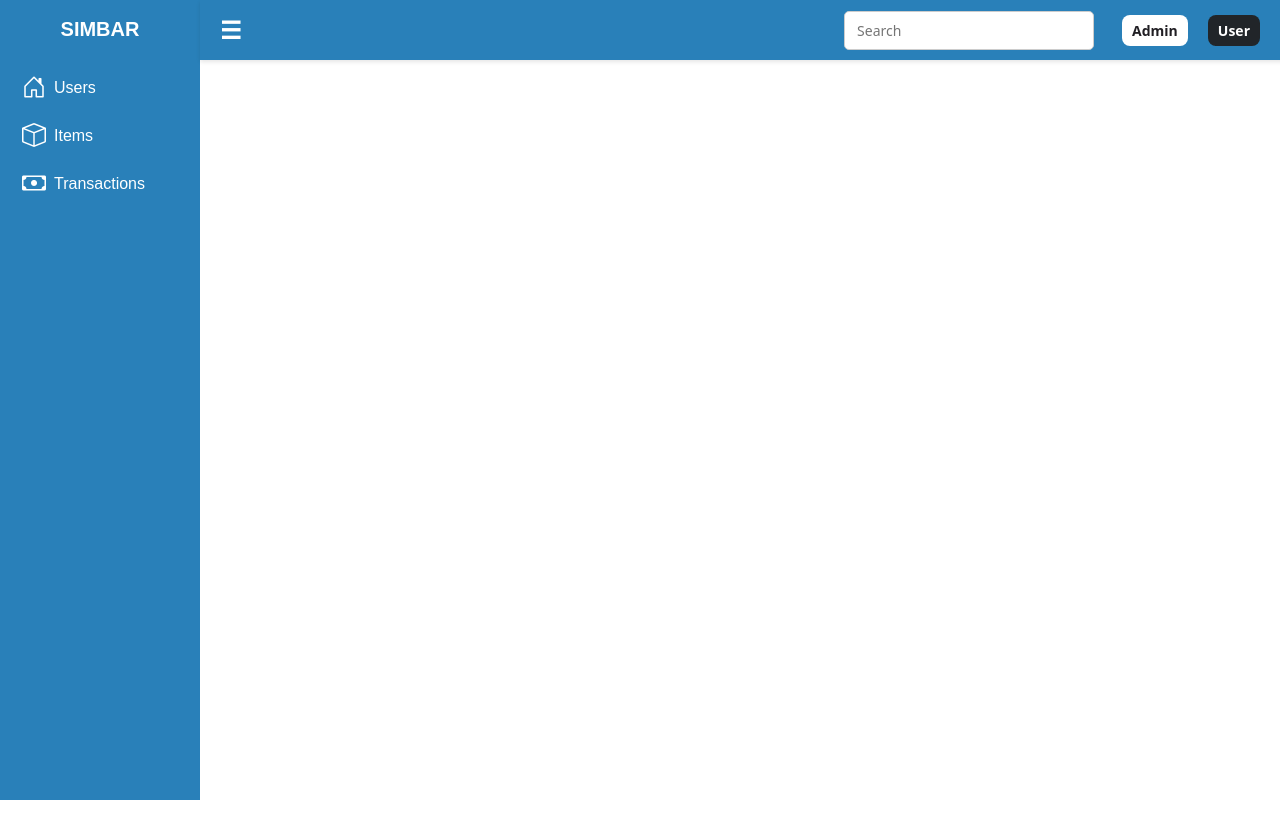
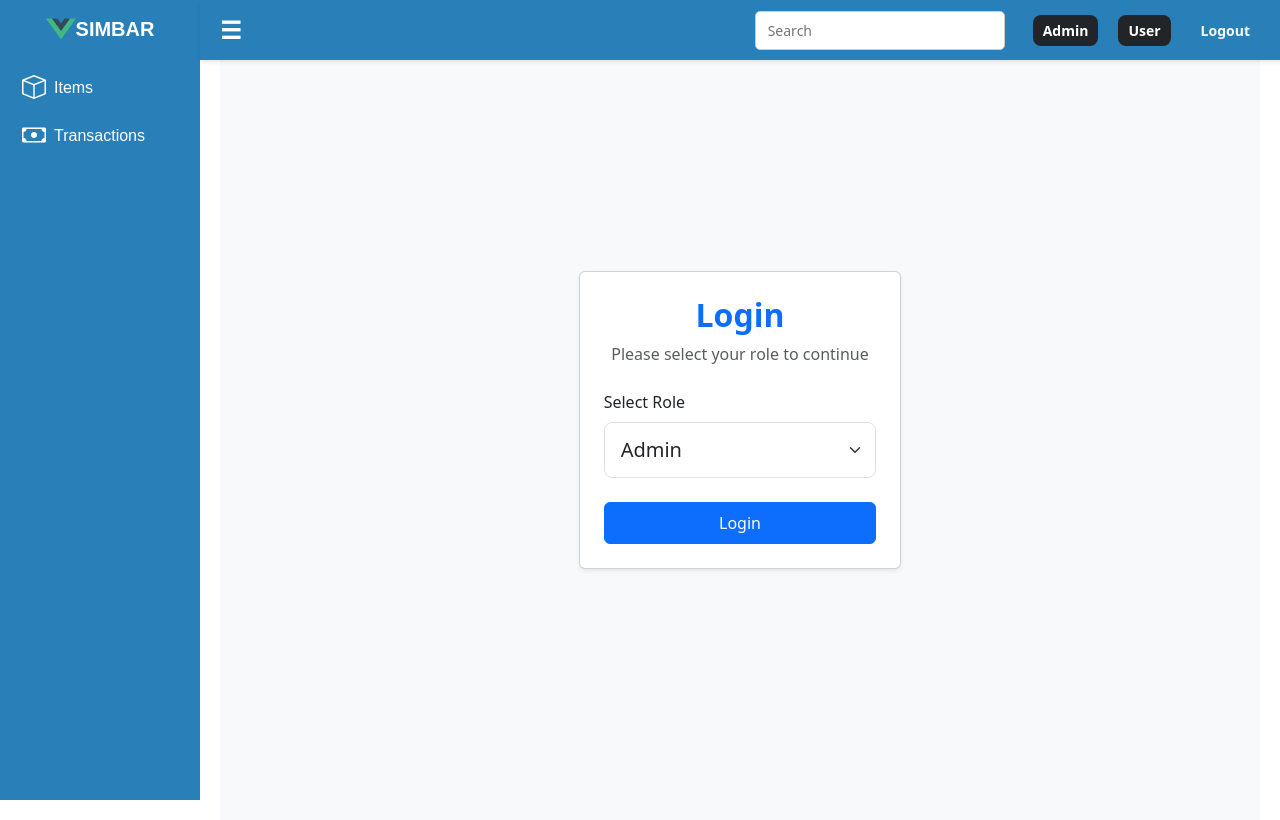
Before and after one commit to azulfikri/inventory-management-frontend, a Vue app: page /login in a window 1280 px wide. Built offline with nearby package versions, Linux system fonts and the light colour scheme.

Commit message:
middleware implementation and routing protection

```diff
--- a/src/components/admin/item/ItemList.vue
+++ b/src/components/admin/item/ItemList.vue
@@ -54,7 +54,7 @@ export default {
           stok: 80,
         },
         {
-          kode: "2024002",
+          kode: "2024003",
           nama: "Lenovo LOQ 15 15IRH8",
           deskripsi: "Intel Core i5 13450H, RTX 3050, RAM 8GB DDR4, LAYAR 15.6",
           stok: 80,
--- a/src/components/dashboard/Header.vue
+++ b/src/components/dashboard/Header.vue
@@ -26,6 +26,11 @@
         >
           User
         </button>
+        <div class="logout-container">
+          <button class="logout-btn btn btn-outline-light" @click="logout">
+            Logout
+          </button>
+        </div>
       </div>
     </div>
   </header>
@@ -63,10 +68,25 @@ export default {
   methods: {
     selectRole(role) {
       this.$emit("update-role", role);
+      const authRole = localStorage.getItem("role");
+      const isAuthenticated = Boolean(localStorage.getItem("auth"));
+      if (isAuthenticated && authRole === role) {
+        this.$router.push({ name: role, params: { component: "items" } });
+      } else {
+        alert("You do not have permission to switch to this role.");
+        this.$router.push({ name: "login" });
+        this.$emit("toggle-sidebar", false);
+      }
     },
-
     toggleSidebar() {
       this.$emit("toggle-sidebar");
+    },
+    logout() {
+      localStorage.removeItem("auth");
+      localStorage.removeItem("role");
+      this.$emit("update-role", "admin");
+      this.$emit("toggle-sidebar", false);
+      this.$router.push({ name: "login" });
     },
   },
 };
--- a/src/components/dashboard/Sidebar.vue
+++ b/src/components/dashboard/Sidebar.vue
@@ -3,7 +3,15 @@
     <a
       href="#"
       class="logo d-flex justify-content-center align-items-center text-center mb-4 text-white text-decoration-none fw-bold fs-5"
-      >SIMBAR</a
+    >
+      <img
+        src="../../assets/logo.png"
+        alt=""
+        width="30"
+        height="24"
+        class="d-inline-block align-text-top"
+      />
+      SIMBAR</a
     >
     <ul class="nav flex-column fs-6">
       <li
@@ -34,7 +42,7 @@
       </li>
 
       <li
-        class="nav-item"
+        class="nav-item mb-2"
         :class="{ 'active-nav': activeComponent === 'transactions' }"
       >
         <a
@@ -56,7 +64,7 @@
           @click.prevent="setActiveComponent('history')"
           class="nav-link d-flex align-items-center"
         >
-          <i class="bi bi-clock-history me-2"></i> History
+          <i class="bi bi-clock-history fs-4 me-2"></i> History
         </a>
       </li>
     </ul>
@@ -119,7 +127,7 @@ export default {
   transition: background-color 0.3s ease;
 }
 .active-nav {
-  background-color: #ff245bc1;
+  background-color: #191616;
   border-radius: 5px;
 }
 .nav-item:hover {
--- a/src/main.js
+++ b/src/main.js
@@ -5,7 +5,6 @@ import 'bootstrap/dist/css/bootstrap.min.css';
 import 'bootstrap/dist/js/bootstrap.bundle.min.js';
 import '../node_modules/bootstrap-icons/font/bootstrap-icons.min.css';
 
-// import router from './router'
 import { createPinia } from 'pinia'
 
 import router from './router'
--- a/src/router/index.js
+++ b/src/router/index.js
@@ -1,18 +1,26 @@
 import { createRouter, createWebHistory } from 'vue-router'
 import AdminView from '@/views/AdminView.vue'
 import UserView from '@/views/UserView.vue'
+import LoginView from '@/views/LoginView.vue'
 const routes = [
   {
     path: '/admin/:component',
     name: 'admin',
     component: AdminView,
     props: true,
+    meta: { requiresAuth: true, role: "admin" },
   },
   {
     path: '/user/:component',
     name: 'user',
     component: UserView,
     props: true,
+    meta: { requiresAuth: true, role: "user" },
+  },
+  {
+    path: "/login",
+    name: "login",
+    component: LoginView,
   },
   {
     path: '/',
@@ -24,5 +32,22 @@ const router = createRouter({
   history: createWebHistory(process.env.BASE_URL),
   routes
 })
+router.beforeEach((to, from, next) => {
+  const isAuthenticated = Boolean(localStorage.getItem("auth"));
+  const userRole = localStorage.getItem("role");
+  if (to.meta.requiresAuth && !isAuthenticated) {
+    alert("You need to log in to access this page.");
+    next({ name: "login" });
+  } else if (
+    to.meta.requiresAuth &&
+    isAuthenticated &&
+    to.meta.role !== userRole
+  ){
+    alert("You do not have permission to access this page.");
+    next(false);
+  } else {
+    next();
+  }
+});
 
 export default router
--- /dev/null
+++ b/src/views/LoginView.vue
@@ -0,0 +1,89 @@
+<template>
+  <div class="container-fluid">
+    <div
+      class="row justify-content-center align-items-center min-vh-100 bg-light"
+    >
+      <div class="col-md-4">
+        <div class="card shadow-sm">
+          <div class="card-body p-4">
+            <!-- Header -->
+            <div class="text-center mb-4">
+              <h2 class="fw-bold text-primary">Login</h2>
+              <p class="text-muted">Please select your role to continue</p>
+            </div>
+
+            <!-- Login Form -->
+            <form @submit.prevent="login">
+              <!-- Role Selection -->
+              <div class="mb-4">
+                <label for="role" class="form-label">Select Role</label>
+                <select
+                  v-model="role"
+                  id="role"
+                  class="form-select form-select-lg"
+                  required
+                >
+                  <option value="" disabled selected>Choose your role</option>
+                  <option value="admin">Admin</option>
+                  <option value="user">User</option>
+                </select>
+              </div>
+
+              <!-- Login Button -->
+              <button
+                type="submit"
+                class="btn btn-primary w-100 py-2"
+                :disabled="!role"
+              >
+                Login
+              </button>
+            </form>
+          </div>
+        </div>
+      </div>
+    </div>
+  </div>
+</template>
+
+<script>
+export default {
+  data() {
+    return {
+      role: "admin",
+    };
+  },
+  methods: {
+    login() {
+      localStorage.setItem("auth", true);
+      localStorage.setItem("role", this.role);
+      this.$router.push({ name: this.role, params: { component: "items" } });
+    },
+  },
+};
+</script>
+<style scoped>
+.min-vh-100 {
+  min-height: 100vh;
+}
+
+/* Hover effect untuk card */
+.card {
+  transition: transform 0.3s ease;
+}
+
+.card:hover {
+  transform: translateY(-5px);
+}
+
+/* Custom focus styles */
+.form-select:focus {
+  border-color: #0d6efd;
+  box-shadow: 0 0 0 0.2rem rgba(13, 110, 253, 0.25);
+}
+
+/* Custom select styling */
+.form-select-lg {
+  padding-top: 0.75rem;
+  padding-bottom: 0.75rem;
+}
+</style>
```
